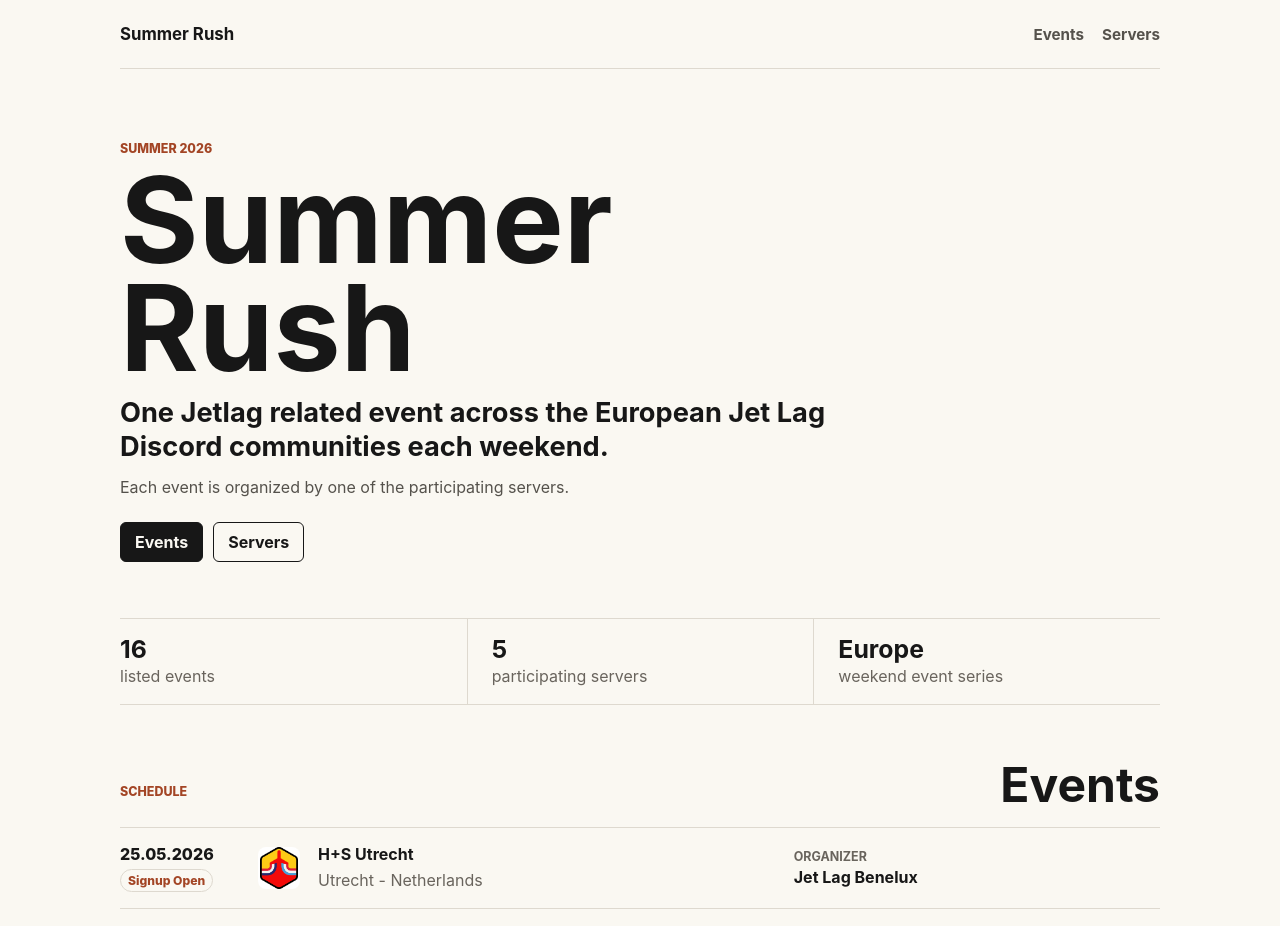
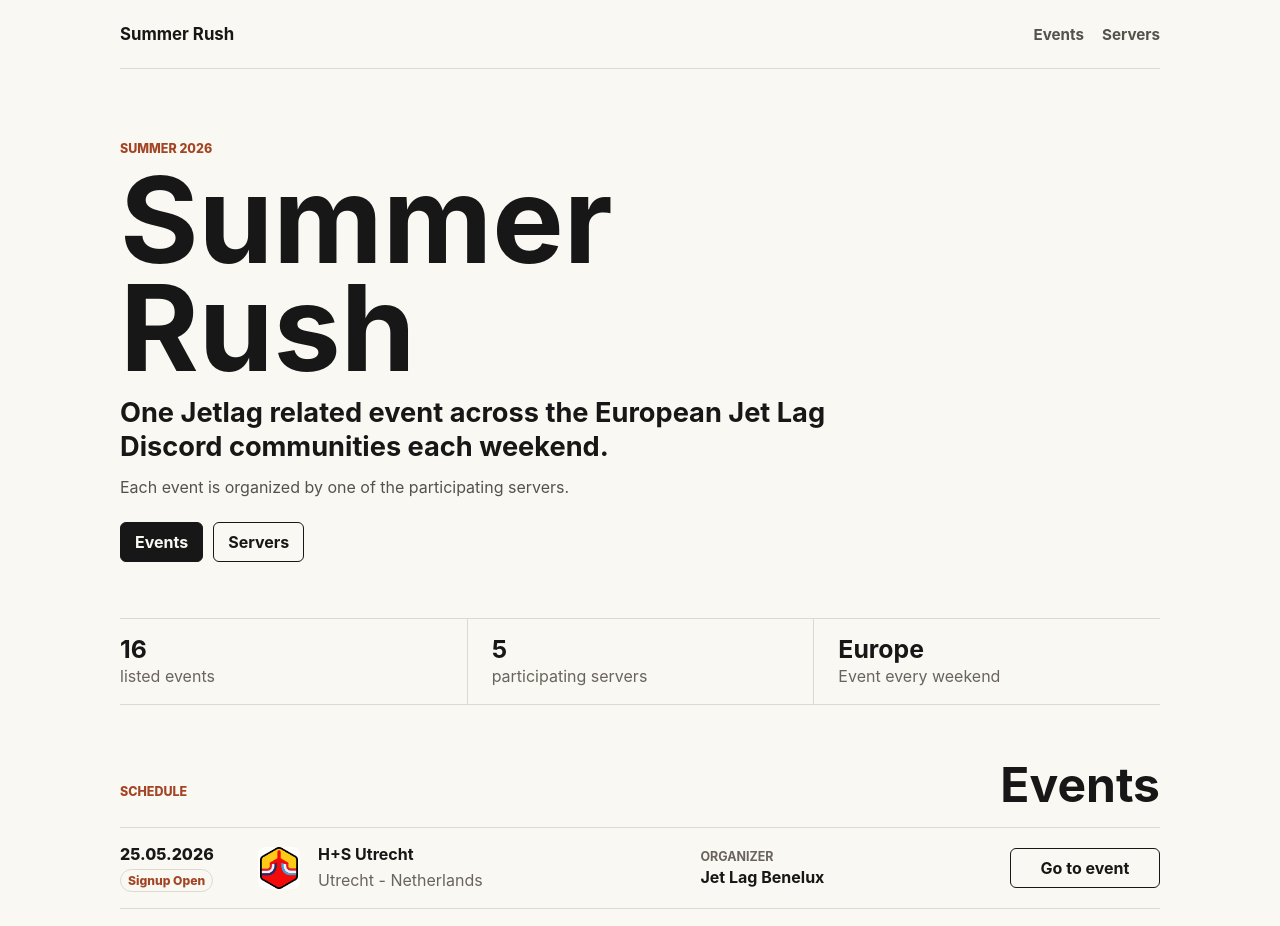
Before and after one commit to leandrocoding/summerrush, a SvelteKit app: page / in a window 1280 px wide. Shown: the top 926 px of the page. Built offline with nearby package versions, Linux system fonts and the light colour scheme.

Commit message:
feat: add go to event button

```diff
--- a/src/lib/data/summer-rush.json
+++ b/src/lib/data/summer-rush.json
@@ -19,7 +19,9 @@
 			"city": "Utrecht",
 			"country": "Netherlands",
 			"hostServerId": "benelux",
-			"status": "Signup Open"
+			"status": "Signup Open",
+			"eventId": "1503099088218882158",
+			"eventLinkOverride": ""
 		},
 		{
 			"id": "brno-2026-05-30",
@@ -28,7 +30,9 @@
 			"city": "Brno",
 			"country": "Czechia",
 			"hostServerId": "europe",
-			"status": "Proposed"
+			"status": "Proposed",
+			"eventId": "",
+			"eventLinkOverride": ""
 		},
 		{
 			"id": "barcelona-2026-06-06",
@@ -37,7 +41,9 @@
 			"city": "Barcelona",
 			"country": "Spain",
 			"hostServerId": "europe",
-			"status": "Signup Open"
+			"status": "Signup Open",
+			"eventId": "1483201820427030668",
+			"eventLinkOverride": ""
 		},
 		{
 			"id": "copenhagen-2026-06-13",
@@ -46,7 +52,9 @@
 			"city": "Copenhagen",
 			"country": "Denmark",
 			"hostServerId": "nordics",
-			"status": "Proposed"
+			"status": "Proposed",
+			"eventId": "",
+			"eventLinkOverride": ""
 		},
 		{
 			"id": "bucharest-2026-06-21",
@@ -55,7 +63,9 @@
 			"city": "Bucharest",
 			"country": "Romania",
 			"hostServerId": "europe",
-			"status": "Signup Open"
+			"status": "Signup Open",
+			"eventId": "1483202864150220900",
+			"eventLinkOverride": ""
 		},
 		{
 			"id": "canton-zurich-2026-06-27",
@@ -64,7 +74,9 @@
 			"city": "Canton Zurich",
 			"country": "Switzerland",
 			"hostServerId": "switzerland",
-			"status": "Proposed"
+			"status": "Proposed",
+			"eventId": "",
+			"eventLinkOverride": ""
 		},
 		{
 			"id": "south-limburg-2026-07-04",
@@ -73,7 +85,9 @@
 			"city": "South Limburg",
 			"country": "Netherlands",
 			"hostServerId": "benelux",
-			"status": "Signup Open"
+			"status": "Signup Open",
+			"eventId": "1503374560827805767",
+			"eventLinkOverride": ""
 		},
 		{
 			"id": "graz-2026-07-11",
@@ -82,7 +96,9 @@
 			"city": "Graz",
 			"country": "Austria",
 			"hostServerId": "europe",
-			"status": "Proposed"
+			"status": "Proposed",
+			"eventId": "",
+			"eventLinkOverride": ""
 		},
 		{
 			"id": "finding-north-2026-07-18",
@@ -91,7 +107,9 @@
 			"city": "Germany",
 			"country": "",
 			"hostServerId": "germany",
-			"status": "Signup Open"
+			"status": "Signup Open",
+			"eventId": "",
+			"eventLinkOverride": ""
 		},
 		{
 			"id": "open-2026-07-25",
@@ -100,7 +118,9 @@
 			"city": "TBA",
 			"country": "",
 			"hostServerId": "",
-			"status": "TBA"
+			"status": "TBA",
+			"eventId": "",
+			"eventLinkOverride": ""
 		},
 		{
 			"id": "belgium-2026-08-01",
@@ -109,7 +129,9 @@
 			"city": "Belgium",
 			"country": "",
 			"hostServerId": "benelux",
-			"status": "Signup Open"
+			"status": "Signup Open",
+			"eventId": "1503310013450424390",
+			"eventLinkOverride": ""
 		},
 		{
 			"id": "open-2026-08-08",
@@ -118,7 +140,9 @@
 			"city": "TBA",
 			"country": "",
 			"hostServerId": "",
-			"status": "TBA"
+			"status": "TBA",
+			"eventId": "",
+			"eventLinkOverride": ""
 		},
 		{
 			"id": "paris-2026-08-15",
@@ -127,7 +151,9 @@
 			"city": "Paris",
 			"country": "France",
 			"hostServerId": "europe",
-			"status": "Proposed"
+			"status": "Proposed",
+			"eventId": "",
+			"eventLinkOverride": ""
 		},
 		{
 			"id": "bens-playground-2026-08-22",
@@ -136,7 +162,9 @@
 			"city": "Benelux",
 			"country": "",
 			"hostServerId": "benelux",
-			"status": "Signup Open"
+			"status": "Signup Open",
+			"eventId": "1498353015164375241",
+			"eventLinkOverride": ""
 		},
 		{
 			"id": "milan-2026-08-29",
@@ -145,7 +173,9 @@
 			"city": "Milan",
 			"country": "Italy",
 			"hostServerId": "europe",
-			"status": "Confirmed"
+			"status": "Confirmed",
+			"eventId": "1494043999974195291",
+			"eventLinkOverride": ""
 		},
 		{
 			"id": "switzerland-2026-09-05",
@@ -154,7 +184,9 @@
 			"city": "Switzerland",
 			"country": "",
 			"hostServerId": "switzerland",
-			"status": "Proposed"
+			"status": "Proposed",
+			"eventId": "",
+			"eventLinkOverride": ""
 		}
 	],
 	"servers": [
--- a/src/routes/+page.svelte
+++ b/src/routes/+page.svelte
@@ -33,6 +33,15 @@
 
 	function locationFor(event: SummerRushEvent) {
 		return [event.city, event.country].filter(Boolean).join(' - ');
+	}
+
+	function eventUrlFor(event: SummerRushEvent, organizer: Server | undefined) {
+		if (event.eventLinkOverride) return event.eventLinkOverride;
+		if (!event.eventId || !organizer?.invite) return '';
+
+		const url = new URL(organizer.invite);
+		url.searchParams.set('event', event.eventId);
+		return url.toString();
 	}
 </script>
 
@@ -72,7 +81,7 @@
 		</div>
 		<div>
 			<strong>Europe</strong>
-			<span>weekend event series</span>
+			<span>Event every weekend</span>
 		</div>
 	</section>
 
@@ -85,6 +94,7 @@
 		<div class="event-list">
 			{#each events as event (event.id)}
 				{@const organizer = organizerFor(event)}
+				{@const eventUrl = eventUrlFor(event, organizer)}
 				<article class="event-row">
 					<div class="date">
 						<span>{dateLabel(event)}</span>
@@ -105,6 +115,15 @@
 					<div class="organizer">
 						<span>Organizer</span>
 						<strong>{organizer?.name ?? 'TBA'}</strong>
+					</div>
+
+					<div class="event-action">
+						{#if eventUrl}
+							<!-- eslint-disable-next-line svelte/no-navigation-without-resolve -->
+							<a class="event-button" href={eventUrl}>Go to event</a>
+						{:else}
+							<span class="event-button disabled">Go to event</span>
+						{/if}
 					</div>
 				</article>
 			{/each}
@@ -190,6 +209,7 @@
 	.brand,
 	nav a,
 	.button,
+	.event-row a,
 	.server-row a {
 		font-weight: 700;
 		text-decoration: none;
@@ -345,7 +365,7 @@
 	}
 
 	.event-row {
-		grid-template-columns: 120px 42px minmax(180px, 1fr) minmax(160px, 0.8fr);
+		grid-template-columns: 120px 42px minmax(180px, 1fr) minmax(160px, 0.8fr) minmax(150px, auto);
 	}
 
 	.server-row {
@@ -407,6 +427,12 @@
 		justify-items: end;
 	}
 
+	.event-action {
+		display: grid;
+		justify-items: end;
+	}
+
+	.event-button,
 	.join-button {
 		display: inline-flex;
 		align-items: center;
@@ -421,6 +447,15 @@
 		text-decoration: none;
 	}
 
+	.event-button {
+		min-height: 40px;
+		width: min(100%, 150px);
+		border: 1px solid #171717;
+		background: transparent;
+		color: #171717;
+	}
+
+	.event-button.disabled,
 	.join-button.disabled {
 		cursor: not-allowed;
 		opacity: 0.42;
@@ -469,6 +504,12 @@
 			width: 100%;
 		}
 
+		.event-action {
+			justify-items: start;
+			width: 100%;
+		}
+
+		.event-button,
 		.join-button {
 			width: 100%;
 		}
```
